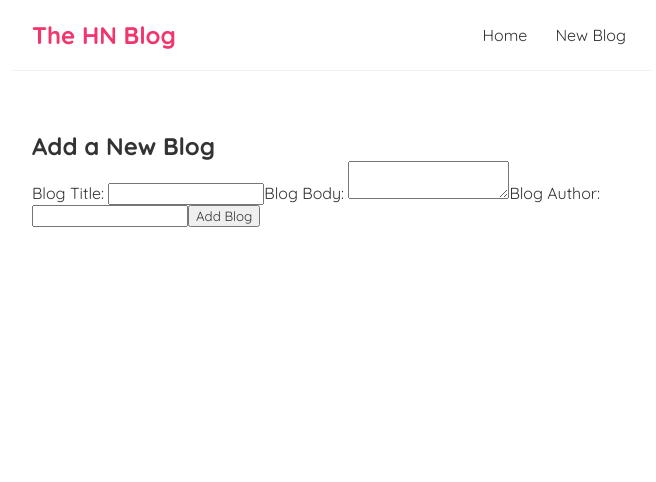
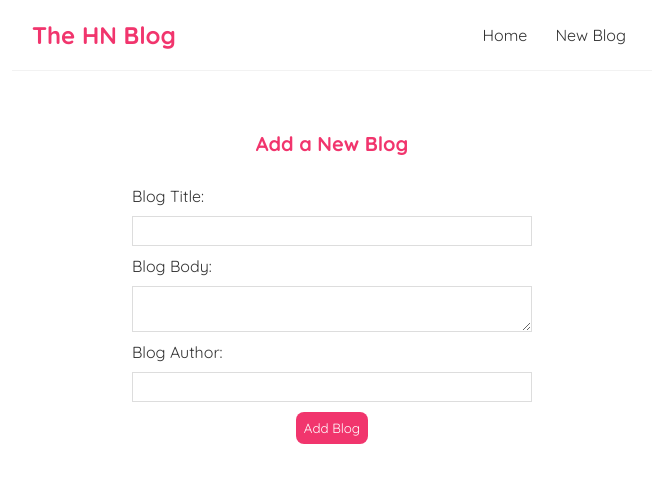
Before and after one commit to PrajilPradeep/hn-blog, a React (Create React App) app: page /create in a window 1280 px wide. Shown: the top 482 px of the page, without its empty margins (308-964 px from the left). Built offline with nearby package versions, Linux system fonts and the light colour scheme.

Commit message:
Add styling to the form elements

```diff
--- a/src/index.css
+++ b/src/index.css
@@ -74,3 +74,39 @@
 .blog-details div{
   margin: 20px 0px;
 }
+
+/* Create new blog */
+.create{
+  max-width: 400px;
+  margin: 0 auto;
+  text-align: center;
+}
+.create h2{
+  font-size: 20px;
+  color:#f1356d;
+  text-align: center;
+  margin-bottom: 30px;
+}
+
+.create label{
+  text-align: start;
+  display: block;
+}
+
+.create input, .create textarea{
+  width: 100%;
+  padding: 6px 10px;
+  margin: 10px 0;
+  border: 1px solid #ddd;
+  box-sizing: border-box;
+  display: block;
+}
+
+.create button{
+  background-color: #f1356d;
+  color:#fff;
+  border: 0;
+  padding: 8px;
+  border-radius: 8px;
+  cursor: pointer;
+}
```
